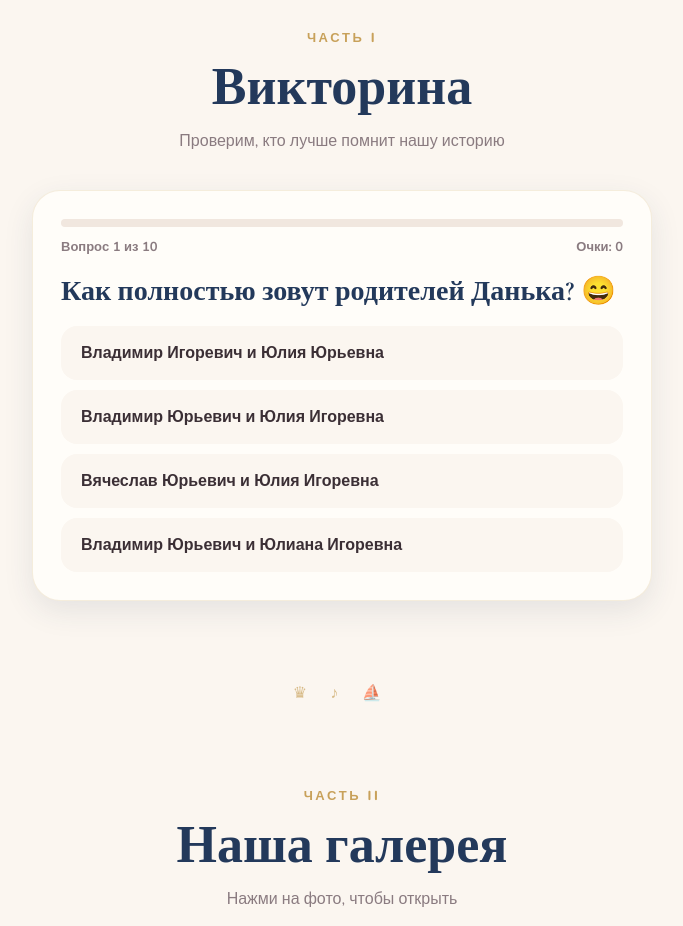
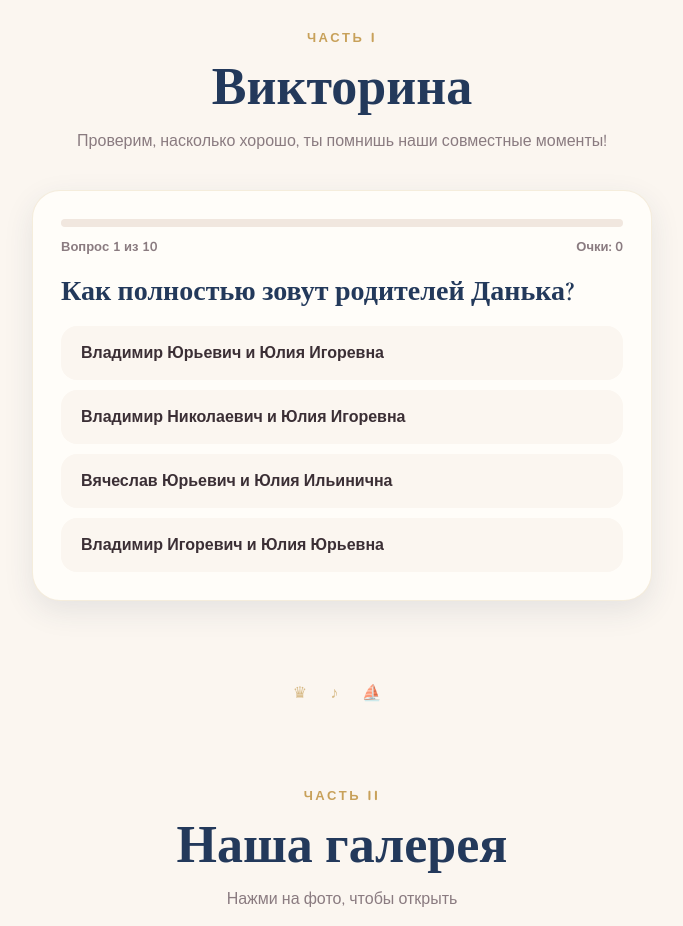
Before and after one commit to iluhind130-afk/iluhind130-afk.github.io, a plain HTML site: page index.html in a window 1280 px wide. Shown: the part 960-1886 px from the top of the page, without its empty margins (298-981 px from the left). Drawn offline with nearby package versions, Linux system fonts and the light colour scheme.

Commit message:
Update index.html

```diff
--- a/index.html
+++ b/index.html
@@ -271,7 +271,7 @@
   <div class="head">
     <div class="num">ЧАСТЬ I</div>
     <h2>Викторина</h2>
-    <p>Проверим, кто лучше помнит нашу историю</p>
+    <p>Проверим, насколько хорошо, ты помнишь наши совместные моменты!</p>
   </div>
   <div class="quiz" id="quizBox"></div>
 </section>
@@ -320,15 +320,15 @@
    ============================================================ */
 const QUESTIONS = [
   {
-    q: "Как полностью зовут родителей Данька? 😄",
+    q: "Как полностью зовут родителей Данька? ",
     options: [
-      "Владимир Игоревич и Юлия Юрьевна",
       "Владимир Юрьевич и Юлия Игоревна",
-      "Вячеслав Юрьевич и Юлия Игоревна",
-      "Владимир Юрьевич и Юлиана Игоревна"
+      "Владимир Николаевич и Юлия Игоревна",
+      "Вячеслав Юрьевич и Юлия Ильинична",
+      "Владимир Игоревич и Юлия Юрьевна"
     ],
     answer: 1,
-    note: "Владимир Юрьевич и Юлия Игоревна. Надеюсь, ты не запуталась 😏"
+    note: "Владимир Юрьевич и Юлия Игоревна. Надеюсь, ты не забыла)"
   },
   {
     q: "Как мы впервые познакомились?",
@@ -338,8 +338,8 @@ const QUESTIONS = [
       "На уроках матана у нашего любимого Зубика",
       "В очереди в столовой"
     ],
-    answer: 2,
-    note: "Матан и Зубик — вот кого надо благодарить 📐"
+    answer: 3,
+    note: "Ну у кого, как не у Алексея Борисовича, ахахаха"
   },
   {
     q: "После какого мероприятия я впервые пошёл тебя провожать?",
@@ -349,7 +349,7 @@ const QUESTIONS = [
       "После концерта в музыкалке",
       "После выпускного"
     ],
-    answer: 1,
+    answer: 2,
     note: "Посиделки в ЦР))))"
   },
   {
@@ -362,7 +362,7 @@ const QUESTIONS = [
     q: "Сколько длился наш самый долгий телефонный звонок?",
     options: ["Около часа", "2–3 часа", "Ровно 4 часа", "Больше 5 часов"],
     answer: 3,
-    note: "Больше 5 часов точно! И это ещё не предел 📞"
+    note: "Больше 5 часов точно, если я не ошибаюсь кнч) 📞"
   },
   {
     type: "photo",
@@ -375,13 +375,13 @@ const QUESTIONS = [
     q: "Через сколько моих кружочков в ТГ ты отправила свой первый?",
     options: ["Через 1", "Через 3", "Через 5", "Через целых 7"],
     answer: 3,
-    note: "Целых 7! Но я не сдавался 😄"
+    note: "Целых 7 Лиз, это просто ....."
   },
   {
     q: "Сколько у нас с тобой сообщений в ТГ?",
     options: ["15–20 тысяч", "28–30 тысяч", "43–44 тысячи", "60–65 тысяч"],
     answer: 2,
-    note: "43–44 тысячи, и это число растёт каждый день 💬"
+    note: "43–44 тысячи, и это число растёт каждый день ❤️"
   },
   {
     type: "open",
```
